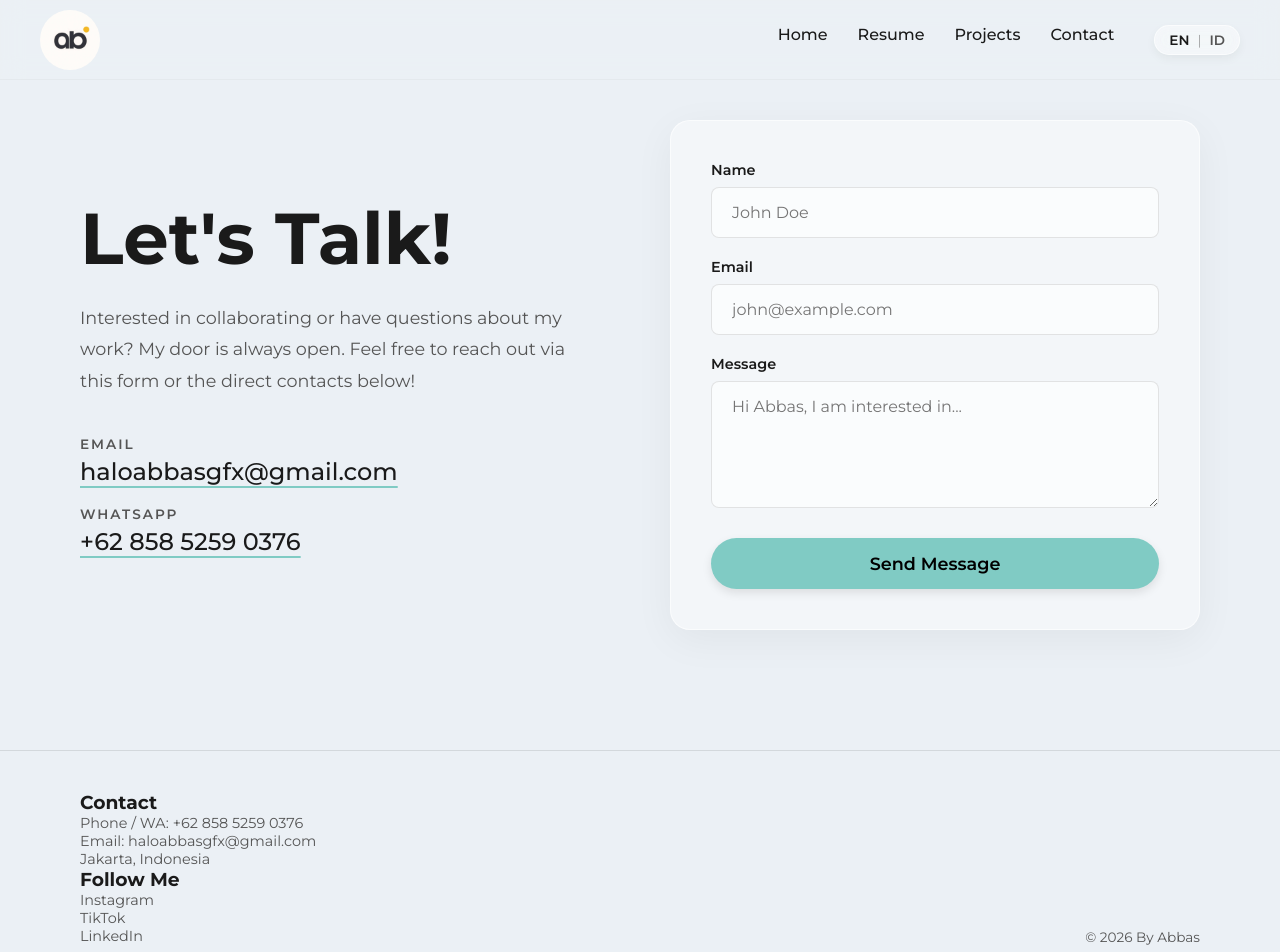
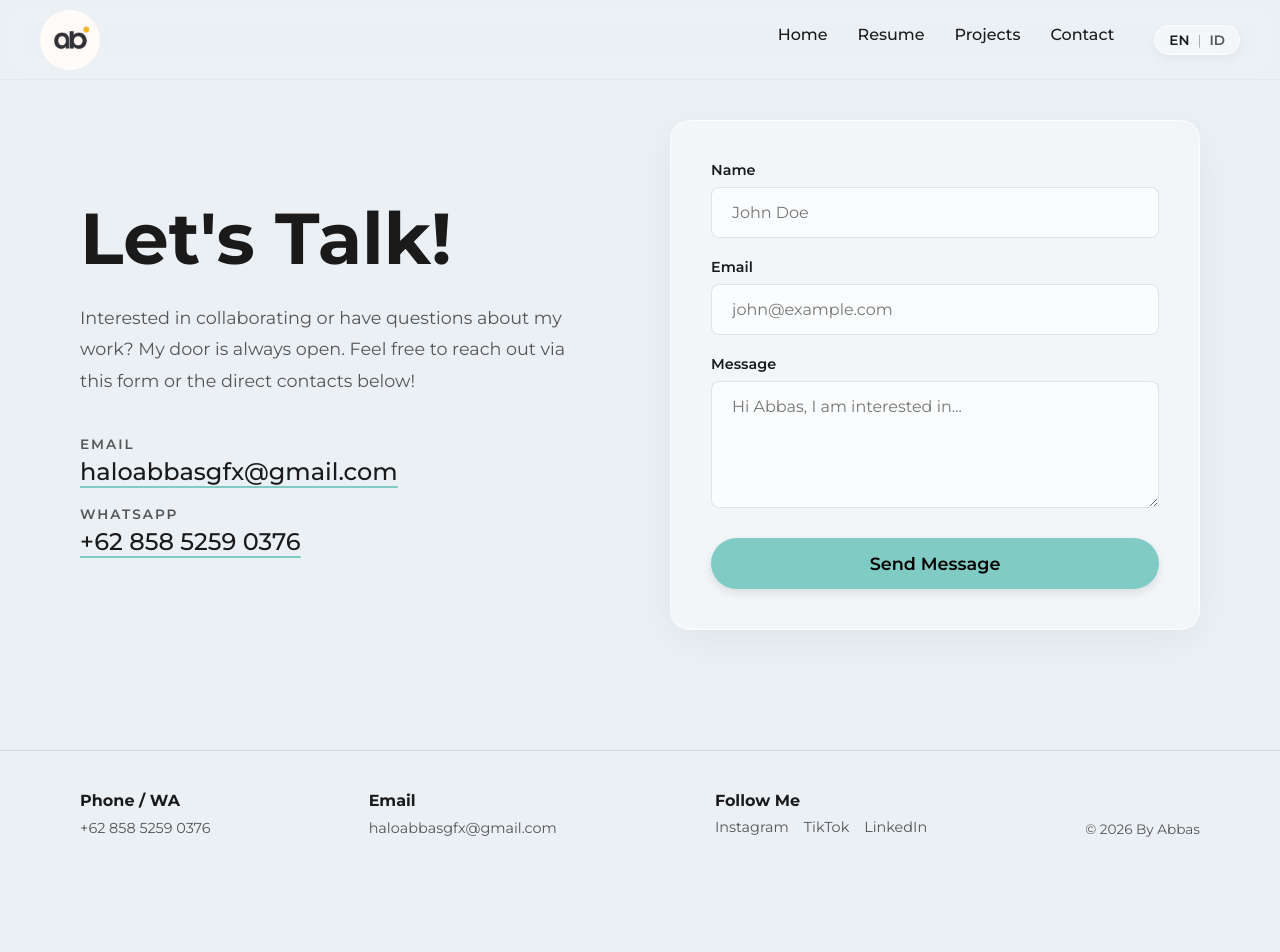
Before and after one commit to Bazzsnack/web-portofolio-abbas, a React (Vite) app: page /contact in a window 1280 px wide. Shown: the top 952 px of the page. After the commit the page ends 877 px from the top, so only its background shows below. Built offline with nearby package versions, Linux system fonts and the light colour scheme.

Commit message:
fix: restore footer structural layout

```diff
--- a/src/components/Footer.jsx
+++ b/src/components/Footer.jsx
@@ -7,19 +7,20 @@ export default function Footer() {
   return (
     <footer className="site-footer">
       <div className="footer-container">
-        <div className="footer-links">
-          <div className="footer-section">
-            <h3>{t('nav', 'contact')}</h3>
-            <p><a href="https://wa.me/6285852590376" target="_blank" rel="noopener noreferrer">{t('footer', 'phone')}: +62 858 5259 0376</a></p>
-            <p><a href="mailto:haloabbasgfx@gmail.com">{t('footer', 'email')}: haloabbasgfx@gmail.com</a></p>
-            <p>Jakarta, Indonesia</p>
-          </div>
-
-          <div className="footer-section">
-            <h3>{t('footer', 'follow')}</h3>
-            <p><a href="https://www.instagram.com/haloabbas.id?igsh=ejFqMmJkcnYwNWxk" target="_blank" rel="noopener noreferrer">Instagram</a></p>
-            <p><a href="https://www.tiktok.com/@haloabbas.id?_r=1&_t=ZS-95G7Yv4B9oA" target="_blank" rel="noopener noreferrer">TikTok</a></p>
-            <p><a href="www.linkedin.com/in/nasril-abbas-muthoharun-ergi-pratama" target="_blank" rel="noopener noreferrer">LinkedIn</a></p>
+        <div className="footer-section">
+          <h4>{t('footer', 'phone')}</h4>
+          <a href="https://wa.me/6285852590376" target="_blank" rel="noopener noreferrer">+62 858 5259 0376</a>
+        </div>
+        <div className="footer-section">
+          <h4>{t('footer', 'email')}</h4>
+          <a href="mailto:haloabbasgfx@gmail.com">haloabbasgfx@gmail.com</a>
+        </div>
+        <div className="footer-section">
+          <h4>{t('footer', 'follow')}</h4>
+          <div className="social-links">
+            <a href="https://www.instagram.com/haloabbas.id?igsh=ejFqMmJkcnYwNWxk" target="_blank" rel="noopener noreferrer">Instagram</a>
+            <a href="https://www.tiktok.com/@haloabbas.id?_r=1&_t=ZS-95G7Yv4B9oA" target="_blank" rel="noopener noreferrer">TikTok</a>
+            <a href="https://www.linkedin.com/in/nasril-abbas-muthoharun-ergi-pratama" target="_blank" rel="noopener noreferrer">LinkedIn</a>
           </div>
         </div>
         <div className="footer-copyright">
```
